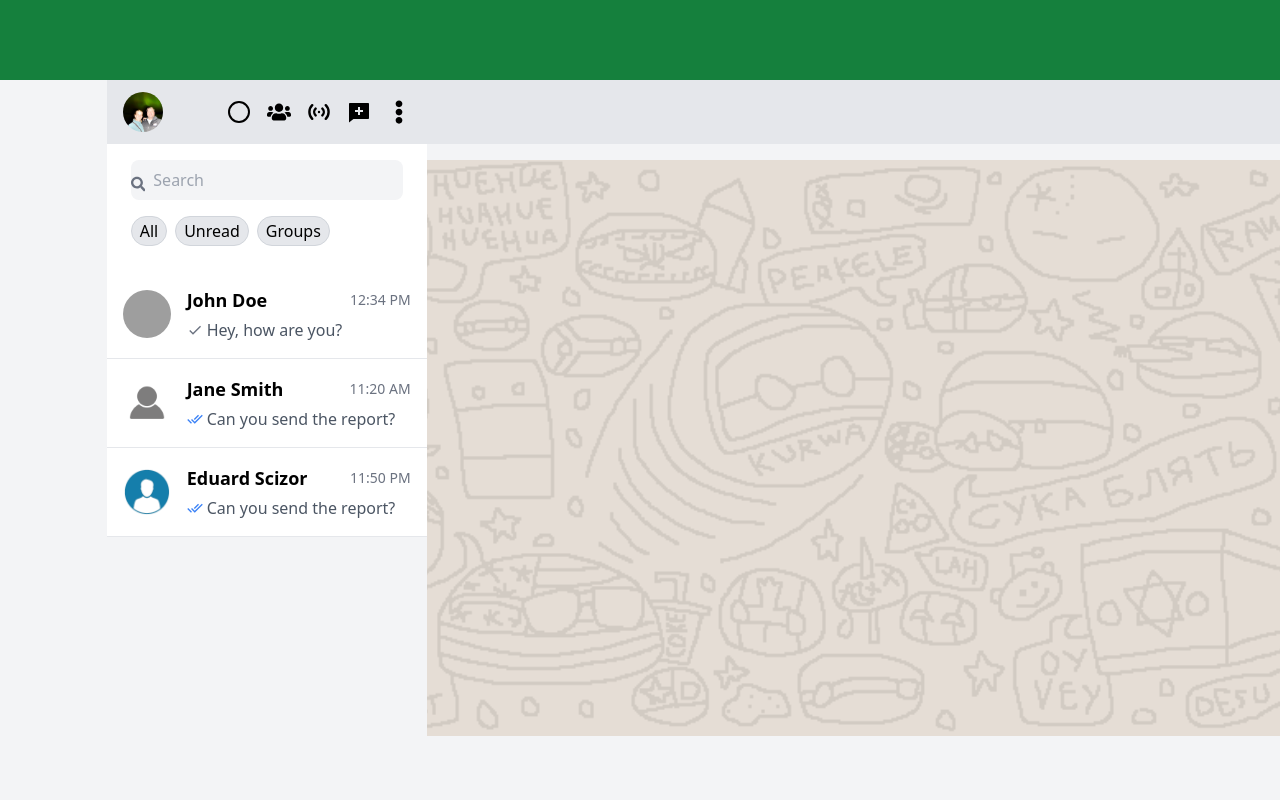
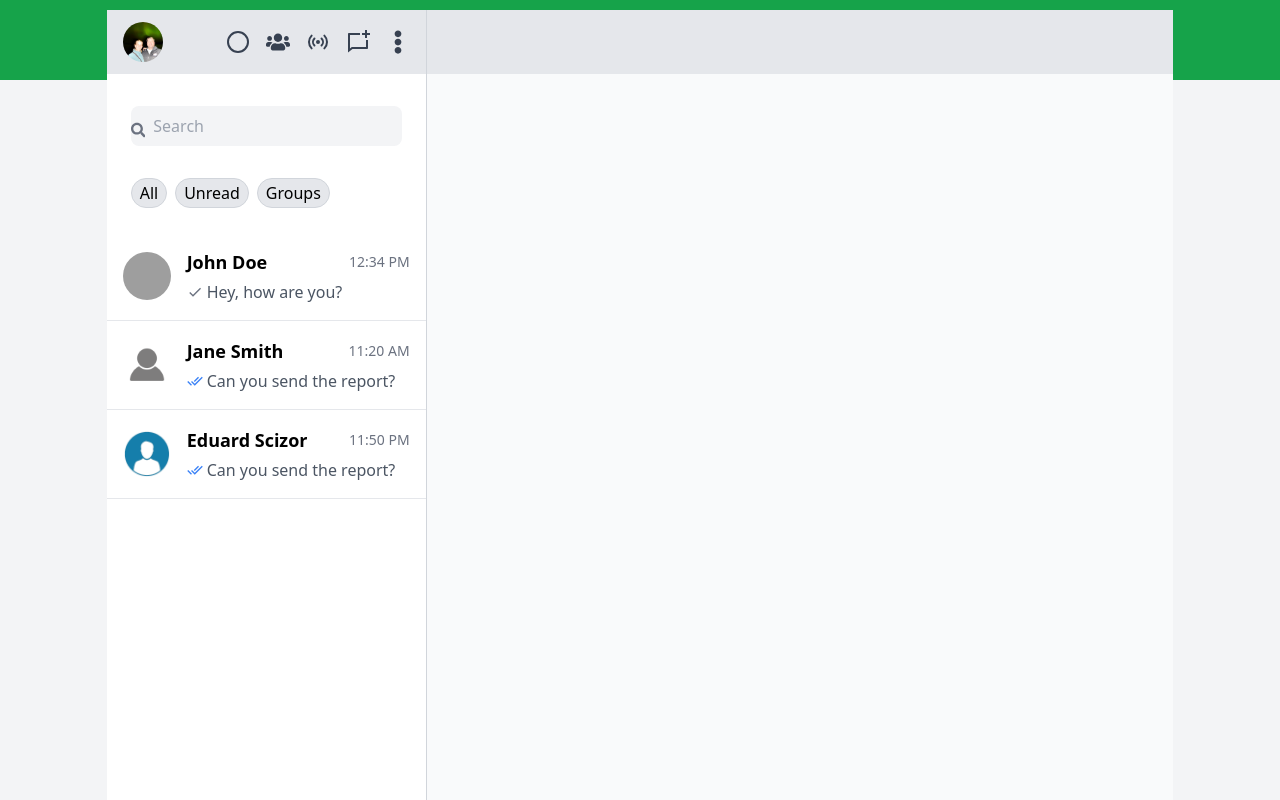
Before and after one commit to marclnomaia/ReactWhatsApp, a React (Create React App) app: page / in a window 1280 px wide. Built offline with nearby package versions, Linux system fonts and the light colour scheme; grey boxes are pictures that could not be loaded.

Commit message:
seventh commit

```diff
--- a/src/App.tsx
+++ b/src/App.tsx
@@ -7,83 +7,95 @@ import FixedNavBar from './components/Header/FixedNavBar';
 import FixedFooter from './components/Footer/FixedFooter';
 import Workspace from './components/Body/Workspace';
 
-const App: React.FC = () => {
-  const [selectedContact, setSelectedContact] = useState<any>(null);
-  const [messages, setMessages] = useState<Array<{ id: number; text: string; time: string; sent: boolean; status: string }>>([]);
+export type Message = {
+  sender: string;
+  text: string;
+  time: string;
+};
 
-  const handleContactClick = (contact: any) => {
+type Contact = {
+  picture: string;
+  name: string;
+  time: string;
+  message: string;
+  status: 'received' | 'read';
+};
+
+const App = () => {
+  const [selectedContact, setSelectedContact] = useState<Contact | null>(null);
+  const [messages, setMessages] = useState<Message[]>([]);
+
+  const handleContactClick = (contact: Contact) => {
     setSelectedContact(contact);
-    const initialMessage = {
-      id: messages.length + 1,
-      text: "Hello, How are you?",
-      time: new Date().toLocaleTimeString(),
-      sent: false,
-      status: 'received',
-    };
-    setMessages([...messages, initialMessage]);
+    // Fetch messages for the selected contact here
+    setMessages([
+      { sender: contact.name, text: contact.message, time: contact.time },
+      // Add more messages as needed
+    ]);
   };
 
   const handleSendMessage = (message: string) => {
-    const newMessage = {
-      id: messages.length + 1,
-      text: message,
-      time: new Date().toLocaleTimeString(),
-      sent: true,
-      status: 'sent',
-    };
-    setMessages([...messages, newMessage]);
+    if (selectedContact) {
+      setMessages((prevMessages) => [
+        ...prevMessages,
+        { sender: 'You', text: message, time: new Date().toLocaleTimeString() },
+      ]);
+    }
   };
 
+  return (
+    <div className="h-screen w-screen bg-gray-100 flex justify-center items-center">
+      {/* Main container */}
+      <div className="h-full w-full grid grid-cols-12 relative bg-gray-100" style={{ paddingTop: '10px' }}>
+        {/* Green background at the top */}
+        <div className="absolute top-0 left-0 right-0 h-20 bg-green-600 z-0"></div>
 
-  return (
-    <div className="h-screen w-screen bg-gray-100 relative">
-      {/* Green background at the top */}
-      <div className="bg-green-700 h-20 absolute top-0 left-0 right-0 z-0"></div>
+        <div className="col-span-1"></div>
 
-      {/* Main content area */}
-      <div className="grid grid-cols-12 h-full pt-20 relative z-10">
-        <div className="col-span-1"></div>
-        <div className="col-span-3 relative">
+        {/* Sidebar */}
+        <div className="col-span-3 border-r border-gray-300 bg-white relative z-10">
           {/* FlexNavBar */}
-          <div className="absolute top-0 w-full z-20">
+          <div className="absolute top-0 left-0 w-full z-20 h-20">
             <FlexNavBar />
           </div>
 
-          {/* Grid container for SearchBox and ContactsMenu */}
-          <div className="mt-16 mx-0 bg-white p-2 grid grid-rows-auto gap-2">
-            {/* SearchBox */}
-            <div className="h-10 ">
+          {/* SearchBox and ContactsMenu */}
+          <div className="mt-20 p-2">
+            <div className="mb-4">
               <SearchBox />
             </div>
-            {/* ContactsMenu */}
             <div>
               <ContactsMenu />
             </div>
           </div>
+
           {/* ContactsList */}
-          <div className="mt-0 mx-0 bg-white">
+          <div className="overflow-y-auto">
             <ContactsList onContactClick={handleContactClick} />
           </div>
         </div>
 
-        <div className="col-span-8 relative h-full">
+        {/* Main area */}
+        <div className="col-span-7 relative z-10 bg-white">
           {/* FixedNavBar */}
-          <div className="absolute top-0 w-full z-20">
+          <div className="absolute top-0 left-0 w-full z-20 h-20">
             <FixedNavBar selectedContact={selectedContact} />
           </div>
 
           {/* Workspace */}
-          <div className="absolute top-20 bottom-16 w-full z-10">
+          <div className="pt-18 pb-16 overflow-y-auto h-full bg-gray-50">
             <Workspace selectedContact={selectedContact} messages={messages} />
           </div>
 
           {/* FixedFooter */}
           {selectedContact && (
-            <div className="absolute bottom-0 w-full z-20">
+            <div className="absolute bottom-0 w-full z-20 bg-gray-100">
               <FixedFooter onSendMessage={handleSendMessage} />
             </div>
           )}
         </div>
+
+        <div className="col-span-1"></div>
       </div>
     </div>
   );
--- a/src/components/Body/Workspace.tsx
+++ b/src/components/Body/Workspace.tsx
@@ -1,44 +1,50 @@
 import React from 'react';
-import backgroundImage from './images/whatBack.png'; // Adjust the path as needed
+import whatBack from './images/whatBack.png';
 
 type Message = {
-  id: number;
+  sender: string;
   text: string;
   time: string;
-  sent: boolean;
-  status: string;
 };
 
-const Workspace: React.FC<{ selectedContact: any, messages: Message[] }> = ({ selectedContact, messages }) => {
+type WorkspaceProps = {
+  selectedContact: {
+    name: string;
+    picture: string;
+  } | null;
+  messages: Message[];
+};
+
+const Workspace: React.FC<WorkspaceProps> = ({ selectedContact, messages }) => {
+  if (!selectedContact) {
+    return <div className="p-4">Please select a contact to view the messages.</div>;
+  }
+
   return (
     <div
-      className="relative h-full p-4"
-      style={{ backgroundImage: `url(${backgroundImage})`, backgroundSize: 'cover', backgroundPosition: 'center' }}
+    className="p-4 h-full overflow-hidden"
+    style={{
+      backgroundImage: `url(${whatBack})`,
+      backgroundSize: 'cover',
+      backgroundPosition: 'center',
+    }}
   >
-      <div className="absolute inset-0 bg-opacity-75 rounded-lg p-4 overflow-y-auto h-full">
-        {selectedContact && (
-          <div className="flex items-center justify-between mb-4">
-            <div className="flex items-center">
-              <img src={selectedContact.picture} alt={selectedContact.name} className="w-12 h-12 rounded-full mr-4" />
-              <div>
-                <div className="font-bold">{selectedContact.name}</div>
-                <div className="text-sm text-gray-500">{selectedContact.status}</div>
+    <div className="flex items-center mb-4">
+      <img src={selectedContact.picture} alt={selectedContact.name} className="w-10 h-10 rounded-full mr-2" />
+      <div>{selectedContact.name}</div>
     </div>
-            </div>
-          </div>
-        )}
-        {messages.map((message) => (
-          <div key={message.id} className={`flex ${message.sent ? 'justify-end' : 'justify-start'} mb-4`}>
-            <div className={`bg-white p-2 rounded-lg shadow-md max-w-xs`}>
+    <div className="h-full overflow-y-auto">
+      {messages.map((message, index) => (
+        <div
+          key={index}
+          className={`mb-2 flex ${message.sender === selectedContact.name ? 'justify-end' : 'justify-start'}`}
+        >
+          <div
+            className={`inline-block p-2 rounded-lg border border-gray-300 ${message.sender === selectedContact.name ? 'bg-green-200 text-right' : 'bg-white text-left'}`}
+            style={{ maxWidth: '70%' }}
+          >
             <div>{message.text}</div>
-              <div className="text-sm text-gray-500 mt-1 flex justify-between">
-                <span>{message.time}</span>
-                {message.sent && (
-                  <span className={`ml-2 ${message.status === 'read' ? 'text-blue-500' : ''}`}>
-                    {message.status === 'read' ? '✔✔' : '✔'}
-                  </span>
-                )}
-              </div>
+            <div className="text-xs text-gray-500">{message.time}</div>
           </div>
         </div>
       ))}
--- a/src/components/Footer/FixedFooter.tsx
+++ b/src/components/Footer/FixedFooter.tsx
@@ -17,13 +17,13 @@ const FixedFooter: React.FC<{ onSendMessage: (message: string) => void }> = ({ o
   };
 
   return (
-    <div className="bg-gray-200 h-16 grid grid-cols-7 items-center px-2">
+    <div className="bg-gray-200 top- 5 h-20 grid grid-cols-7 items-center px-2">
       <div className="col-span-1 flex items-center space-x-2">
         <FiSmile className="text-xl cursor-pointer" onClick={toggleEmoticons} />
         <FiPaperclip className="text-xl cursor-pointer" onClick={() => alert('Attach files')} />
       </div>
       <div className="col-span-5 flex justify-center items-center">
-        <div className="bg-white rounded-lg flex-grow mx-6 px-2 py-1">
+        <div className="bg-white rounded-lg flex-grow mx-4 px-2 py-1">
           <input
             type="text"
             placeholder="Type the message"
--- a/src/components/Footer/FlexFooter.tsx
+++ /dev/null
@@ -1,8 +0,0 @@
-import React from 'react'
-
-const FlexFooter = () => {
-  return (
-    <div>FlexFooter</div>
-  )
-}
-export default FlexFooter;
--- a/src/components/Header/FlexNavBar.tsx
+++ b/src/components/Header/FlexNavBar.tsx
@@ -1,7 +1,7 @@
 import React, { useState } from 'react';
 import { FaUsers, FaEllipsisV } from 'react-icons/fa';
-import { HiStatusOnline } from 'react-icons/hi';
-import { RiChatNewFill } from 'react-icons/ri';
+import { HiOutlineStatusOnline } from 'react-icons/hi';
+import { RiChatNewLine } from 'react-icons/ri';
 import { FiCircle } from 'react-icons/fi';
 import profileImage from './images/profile.png';
 
@@ -43,10 +43,10 @@ const FlexNavBar: React.FC = () => {
           />
         </div>
         <div className="col-span-3 flex justify-end items-center gap-4 pr-2">
-          <FiCircle size={24} title="AI Icon" />
-          <FaUsers size={24} title="Communities" />
-          <HiStatusOnline size={24} title="Status" />
-          <RiChatNewFill size={24} title="New Chat" />
+          <FiCircle size={24} title="AI Icon" className="text-gray-700" />
+          <FaUsers size={24} title="Communities" className="text-gray-700" />
+          <HiOutlineStatusOnline size={24} title="Status" className="text-gray-700" />
+          <RiChatNewLine size={24} title="New Chat" className="text-gray-700" />
           <div
             className="relative inline-block cursor-pointer w-6 h-6"
             onMouseDown={handleMouseDown}
@@ -54,7 +54,7 @@ const FlexNavBar: React.FC = () => {
             onClick={toggleMenu}
             title="More Options"
           >
-            <FaEllipsisV size={24} />
+            <FaEllipsisV size={24} className="text-gray-700" />
             {isClicked && (
               <div
                 className="absolute top-[2px] left-1/2 w-full h-full bg-gray-500 rounded-full
@@ -63,7 +63,7 @@ const FlexNavBar: React.FC = () => {
             )}
             {isMenuOpen && (
               <div
-                className="absolute right-0 mt-2 w-48 bg-gray-100 rounded-md shadow-lg py-2 z-10"
+                className="absolute right-0 mt-2 w-48 bg-white rounded-md shadow-lg py-2 z-10"
               >
                 <div
                   style={menuItemStyle('New group')}
```
Also changed, not shown: src/components/Body/ContactsList.tsx (line endings or trailing spaces). Lines whose indentation alone changed are shown as unchanged.
